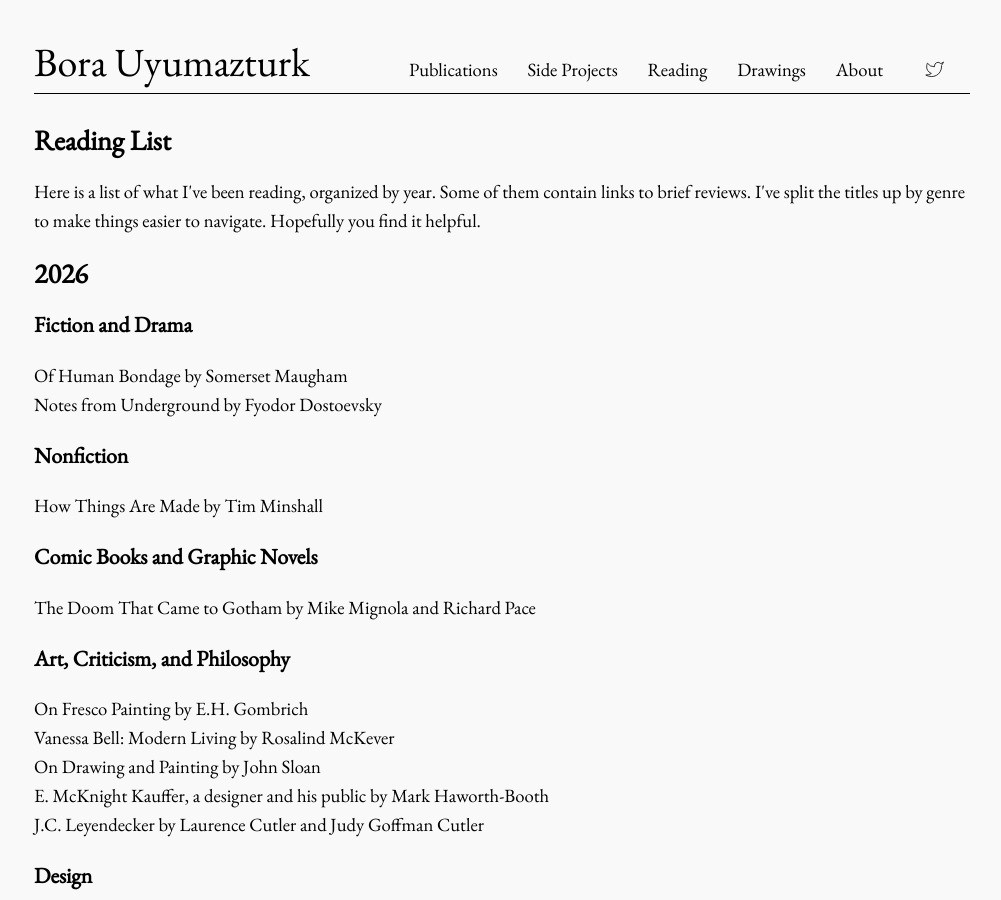
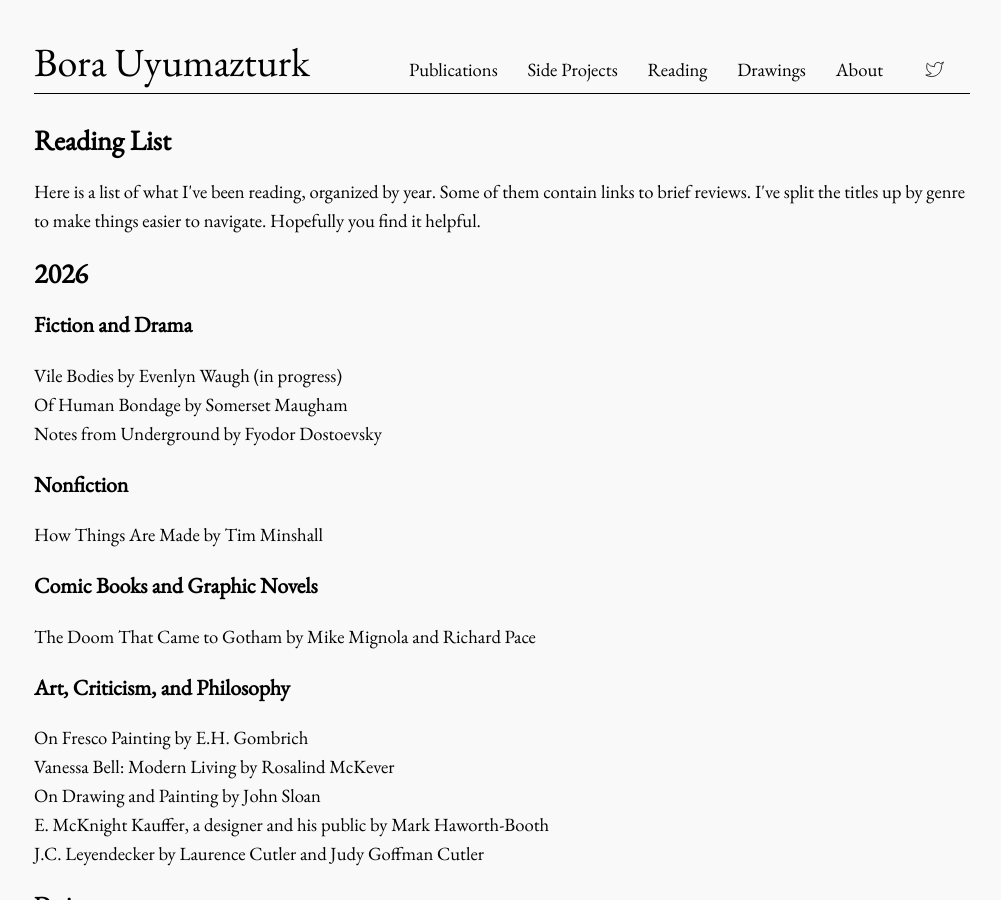
Before and after one commit to bora-uyumazturk/bora-uyumazturk.github.io, a Jekyll site: the page built from reading.html, in a window 1280 px wide and 900 px high. Shown: the whole window, without its empty margins (138-1139 px from the left). Built offline with Jekyll 4.4.1, drawn with Linux system fonts in a browser that asks for light colours.

Commit message:
Update reading.html

```diff
--- a/reading.html
+++ b/reading.html
@@ -16,6 +16,7 @@ title: Reading
 
   <h3>Fiction and Drama</h3>
 
+  Vile Bodies by Evenlyn Waugh (in progress) <br>
   Of Human Bondage by Somerset Maugham <br>
   Notes from Underground by Fyodor Dostoevsky
 
```
